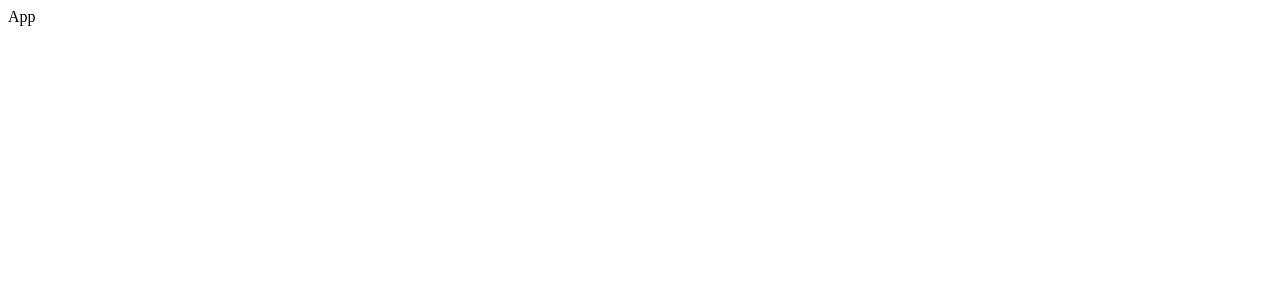
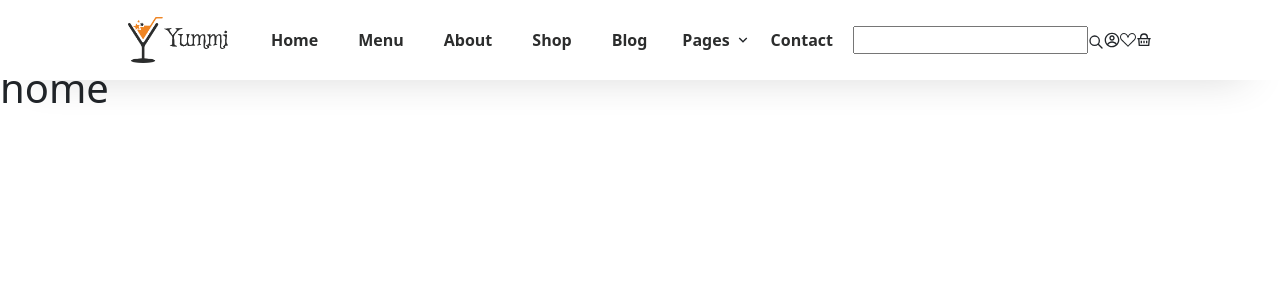
Before and after one commit to shsazib/yummi-restaurant-ecommerce-website, a React (Create React App) app: page / in a window 1280 px wide. Shown: the top 300 px of the page. Built offline with nearby package versions, Linux system fonts and the light colour scheme.

Commit message:
working on Navbar

```diff
--- a/package.json
+++ b/package.json
@@ -6,8 +6,11 @@
     "@testing-library/jest-dom": "^5.16.5",
     "@testing-library/react": "^13.4.0",
     "@testing-library/user-event": "^13.5.0",
+    "bootstrap": "^5.2.0",
     "react": "^18.2.0",
     "react-dom": "^18.2.0",
+    "react-icons": "^4.4.0",
+    "react-router-dom": "^6.3.0",
     "react-scripts": "5.0.1",
     "web-vitals": "^2.1.4"
   },
--- a/src/App.js
+++ b/src/App.js
@@ -1,8 +1,38 @@
-import React from 'react'
+import React from 'react';
+import '../node_modules/bootstrap/dist/css/bootstrap-reboot.min.css';
+import { BrowserRouter, Routes, Route } from "react-router-dom";
+import NavBar from './Component/NavBar/NavBar';
+import Home from './Pages/Home/Home';
+import About from './Pages/About/About';
+import Blog from './Pages/Blog/Blog';
+import Contact from './Pages/Contact/Contact';
+import Menu from './Pages/Menu/Menu';
+import PageFAQ from './Pages/Page/FAQ/FAQ';
+import PageOurTeams from './Pages/Page/OurTeams/OurTeams';
+import Shop from './Pages/Shop/Shop';
+import Error from './Pages/Error/Error';
 
 const App = () => {
   return (
-    <div>App</div>
+    <>
+    <BrowserRouter>
+    <NavBar />
+    <Routes>
+      <Route path="/" element={<Home />}/>
+      <Route path="/home" element={<Home />}/>
+      <Route path="/about" element={<About />}/>
+      <Route path="/blog" element={<Blog />}/>
+      <Route path="/contact" element={<Contact />}/>
+      <Route path="/menu" element={<Menu />}/>
+      <Route>
+        <Route path="/faq" element={<PageFAQ />} />
+        <Route path="/ourteams" element={<PageOurTeams />} />
+      </Route>
+      <Route path="/shop" element={<Shop />} />
+      <Route path="*" element={<Error />} />
+    </Routes>
+    </BrowserRouter>
+    </>
   )
 }
 
--- a/src/Component/NavBar/NavBar.css
+++ b/src/Component/NavBar/NavBar.css
@@ -0,0 +1,91 @@
+* {
+  margin: 0;
+  padding: 0;
+  box-sizing: border-box;
+}
+.full-nav-bar {
+  position: fixed;
+  height: 80px;
+  width: 100%;
+  box-shadow: rgba(0, 0, 0, 0.45) 0px 25px 40px -35px;
+  padding: 0 10%;
+  background-color: #fff;
+}
+.full-nav-bar .menu{
+  height: 80px;
+  display: flex;
+  justify-content: space-between;
+  align-items: center;
+}
+.logo img {
+  width: 100px;
+  cursor: pointer;
+}
+.full-nav-right-side {
+  display: flex;
+  align-items: center;
+}
+nav .active{
+    color: #ee8422;
+}
+nav ul {
+  display: flex;
+  align-items: center;
+  margin-bottom: 0;
+  padding-left: 0;
+}
+nav ul li {
+  list-style: none;
+  margin: 5px;
+  cursor: pointer;
+}
+nav ul li a {
+  text-decoration: none;
+  padding: 10px 15px;
+  color: #2c2d2d;
+  font-weight: 600;
+}
+nav ul li:hover a{
+  color: #ee8422;
+}
+.sub-menu-index {
+  display: flex;
+  align-items: center;
+  cursor: pointer;
+  margin: 0;
+  padding: 18px 0;
+}
+.sub-menu-index a {
+  padding-right: 5px;
+}
+.main-sub-menu {
+  width: 150px;
+  position: absolute;
+  display: grid;
+  background-color: #fff;
+  top: 50px;
+  opacity: 0;
+  transition: all .25s ease;
+  visibility: hidden;
+  z-index: 1;
+}
+.main-sub-menu li{
+  position: relative;
+  margin: 30px 0;
+}
+.main-sub-menu li a{
+width: 100%;
+position: absolute;
+}
+.main-sub-menu li a:hover{
+  background-color: #f2ece7;
+}
+.sub-menu:hover .main-sub-menu {
+  top: 60px;
+  visibility: visible;
+  opacity: 1;
+}
+.nav-icon {
+  display: flex;
+  align-items: center;
+}
--- a/src/Component/NavBar/NavBar.js
+++ b/src/Component/NavBar/NavBar.js
@@ -1,10 +1,74 @@
-import React from 'react';
-import './NavBar.css';
+import React from "react";
+import "./NavBar.css";
+import { NavLink, Link } from "react-router-dom";
+import Logo from "./image/logo.png";
+import { HiOutlineSearch } from "react-icons/hi";
+import { CgProfile } from "react-icons/cg";
+import { BsSuitHeart } from "react-icons/bs";
+import { RiShoppingBasketLine, RiArrowDownSLine } from "react-icons/ri";
 
 const NavBar = () => {
   return (
-    <div>NavBar</div>
-  )
-}
+    <>
+      <section className="full-nav-bar">
+        <div className="menu">
+          <div className="logo">
+            <Link to="/home">
+              <img src={Logo} alt="Logo"></img>
+            </Link>
+          </div>
+          <div className="full-nav-right-side">
+            <nav>
+              <ul>
+                <li>
+                  <NavLink to="/home">Home</NavLink>
+                </li>
+                <li>
+                  <NavLink to="/menu">Menu</NavLink>
+                </li>
+                <li>
+                  <NavLink to="/about">About</NavLink>
+                </li>
+                <li>
+                  <NavLink to="/shop">Shop</NavLink>
+                </li>
+                <li>
+                  <NavLink to="/blog">Blog</NavLink>
+                </li>
+                <div className="sub-menu">
+                  <li className="sub-menu-index">
+                    <Link to="#">Pages</Link>
+                    <RiArrowDownSLine />
+                  </li>
+
+                  <ul className="main-sub-menu">
+                    <li>
+                      <NavLink to="/faq">FAQ</NavLink>
+                    </li>
+                    <li>
+                      <NavLink to="/ourteams">Our Teams</NavLink>
+                    </li>
+                  </ul>
+                </div>
+                <li>
+                  <NavLink to="/contact">Contact</NavLink>
+                </li>
+              </ul>
+            </nav>
+            <div className="nav-icon">
+              <div>
+                <input />
+                <HiOutlineSearch />
+              </div>
+              <CgProfile />
+              <BsSuitHeart />
+              <RiShoppingBasketLine />
+            </div>
+          </div>
+        </div>
+      </section>
+    </>
+  );
+};
 
 export default NavBar;
--- /dev/null
+++ b/src/Pages/Error/Error.js
@@ -0,0 +1,11 @@
+import React from 'react'
+
+const Error = () => {
+  return (
+    <div>
+        <h1>Error 404</h1>
+    </div>
+  )
+}
+
+export default Error;
--- a/src/Pages/Home/Home.css
+++ b/src/Pages/Home/Home.css
@@ -0,0 +1,3 @@
+h1{
+    padding-top: 5%;
+}
--- a/src/Pages/Home/Home.js
+++ b/src/Pages/Home/Home.js
@@ -3,7 +3,9 @@ import './Home.css';
 
 const home = () => {
   return (
-    <div>home</div>
+    <>
+    <h1>home</h1>
+    </>
   )
 }
 
```
Also changed, not shown: src/Component/NavBar/image/logo.png (added), 1 other file (tests, documents, lock files or other folders).
